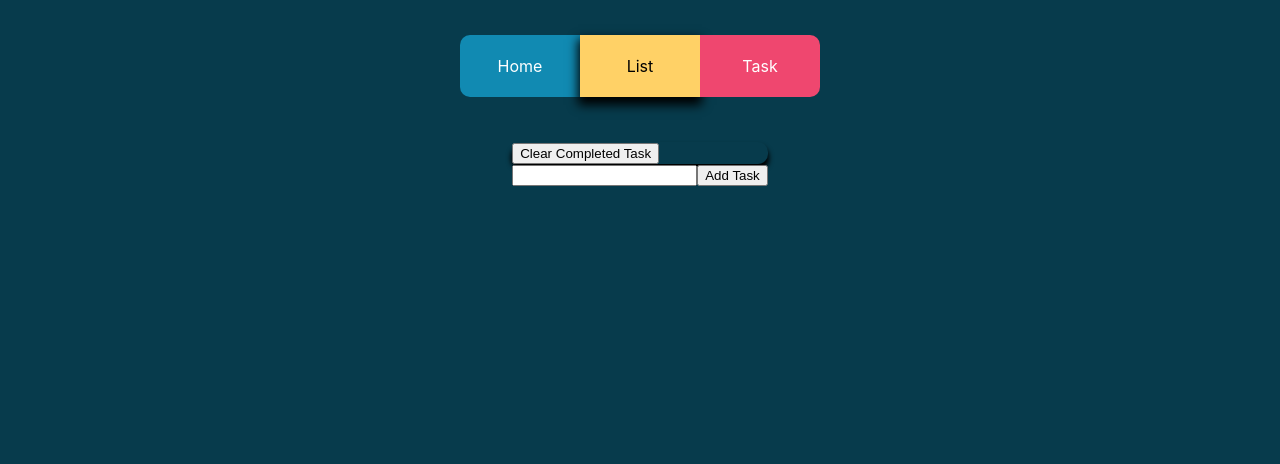
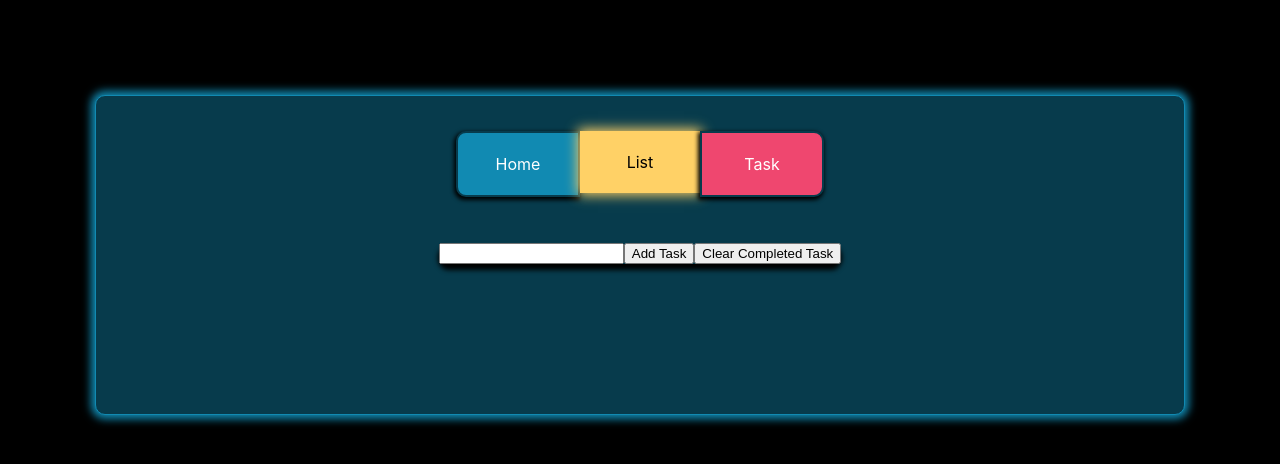
Before and after one commit to mrloulass/Todo-List, a React (Create React App) app: page /list in a window 1280 px wide. Shown: the top 464 px of the page. Built offline with nearby package versions, Linux system fonts and the light colour scheme.

Commit message:
Style Navbar and List

```diff
--- a/src/pages/List.tsx
+++ b/src/pages/List.tsx
@@ -1,7 +1,7 @@
 import React, { ChangeEvent, MouseEvent, useState } from 'react';
 import { TodoTask } from '../types';
 import useTaskStore from '../hooks/use-task-store';
-import { Container } from '../styles/ListStyle';
+import { ListContainer, ListLayout } from '../styles/ListStyle';
 
 type Props = {};
 
@@ -33,8 +33,8 @@ const List: React.FC<Props> = () => {
   };
 
   return (
-    <div>
-      <Container>
+    <ListLayout>
+      <ListContainer>
         {tasks.map((task) => (
           <div key={task.id}>
             <input
@@ -46,11 +46,11 @@ const List: React.FC<Props> = () => {
             <button onClick={handleTaskDeleteClick(task)}>Delete</button>
           </div>
         ))}
+        <input value={newTaskLabel} onChange={handleNewTaskLabelChange} />
+        <button onClick={handleAddTask}>Add Task</button>
         <button onClick={handleClearClick}>Clear Completed Task</button>
-      </Container>
-      <input value={newTaskLabel} onChange={handleNewTaskLabelChange} />
-      <button onClick={handleAddTask}>Add Task</button>
-    </div>
+      </ListContainer>
+    </ListLayout>
   );
 };
 
--- a/src/styles/GlobalStyle.ts
+++ b/src/styles/GlobalStyle.ts
@@ -3,8 +3,8 @@ import {colors} from './colors'
 
 export const GlobalStyle = createGlobalStyle`
 body{
-  background-color: ${colors.darkBlue};
-  color: ${colors.white}
-
+  background-color: ${colors.black};
+  color: ${colors.white};
+  padding: 95px;
 }
-`
+`;
--- a/src/styles/Layout.ts
+++ b/src/styles/Layout.ts
@@ -1,9 +1,14 @@
 import styled from "styled-components";
+import {colors} from './colors'
 
 export const Layout = styled.div`
-display: flex;
-flex-direction: column;
-align-items: center;
-padding: 35px;
-
-`
+  display: flex;
+  flex-direction: column;
+  align-items: center;
+  padding: 35px 35px 150px 35px;
+  background: ${colors.darkBlue};
+  width: auto;
+  border: solid 1px ${colors.blue};
+  border-radius: 10px;
+  box-shadow: 0px 0px 8px 4px ${colors.blue};
+`;
--- a/src/styles/ListStyle.ts
+++ b/src/styles/ListStyle.ts
@@ -1,7 +1,15 @@
 import styled from "styled-components";
 import { colors } from "./colors";
 
-export const Container = styled.div`
+export const ListLayout = styled.div`
+display: flex;
+flex-direction: column;
+align-items: stretch;
+
+`
+
+export const ListContainer = styled.div`
   border-radius: 10px;
   box-shadow: 0px 5px 5px 1px ${colors.black};
+  background: ${colors.darkBlue};
 `;
--- a/src/styles/NavBarStyle.ts
+++ b/src/styles/NavBarStyle.ts
@@ -16,28 +16,36 @@ export const NavButton = styled(NavLink)`
   justify-content: center;
   align-items: center;
   text-decoration: none;
-  /* box-shadow: 0px 2px 3px 0px rgba(0, 0, 0, 1); */
+
 
   &.homeButton {
     background: ${colors.blue};
     color: ${colors.white};
     border-top-left-radius: 10px;
     border-bottom-left-radius: 10px;
+    box-shadow: -1px 2px 4px 1px ${colors.black};
+    border: solid 2px ${colors.darkBlue};
   }
   &.listButton {
     background: ${colors.mint};
     color: ${colors.white};
+    box-shadow: -1px 2px 4px 1px ${colors.black};
+    border: solid 2px ${colors.darkBlue};
   }
   &.taskButton {
     background: ${colors.pink};
     color: ${colors.white};
     border-top-right-radius: 10px;
     border-bottom-right-radius: 10px;
+    box-shadow: -1px 2px 4px 1px ${colors.black};
+    border: solid 2px ${colors.darkBlue};
   }
 
   &.active {
     background: ${colors.yellow};
     color: ${colors.black};
-    box-shadow: 0px 6px 10px 2px rgba(0, 0, 0, 1);
+    /* box-shadow: 0px 6px 10px 2px rgba(0, 0, 0, 1); */
+    box-shadow: 0px 0px 12px 2px ${colors.yellow};
+    border: solid 0px ${colors.darkBlue};
   }
 `;
```
Also changed, not shown: src/styles/TextButton.ts (added, +8 -0 lines).
